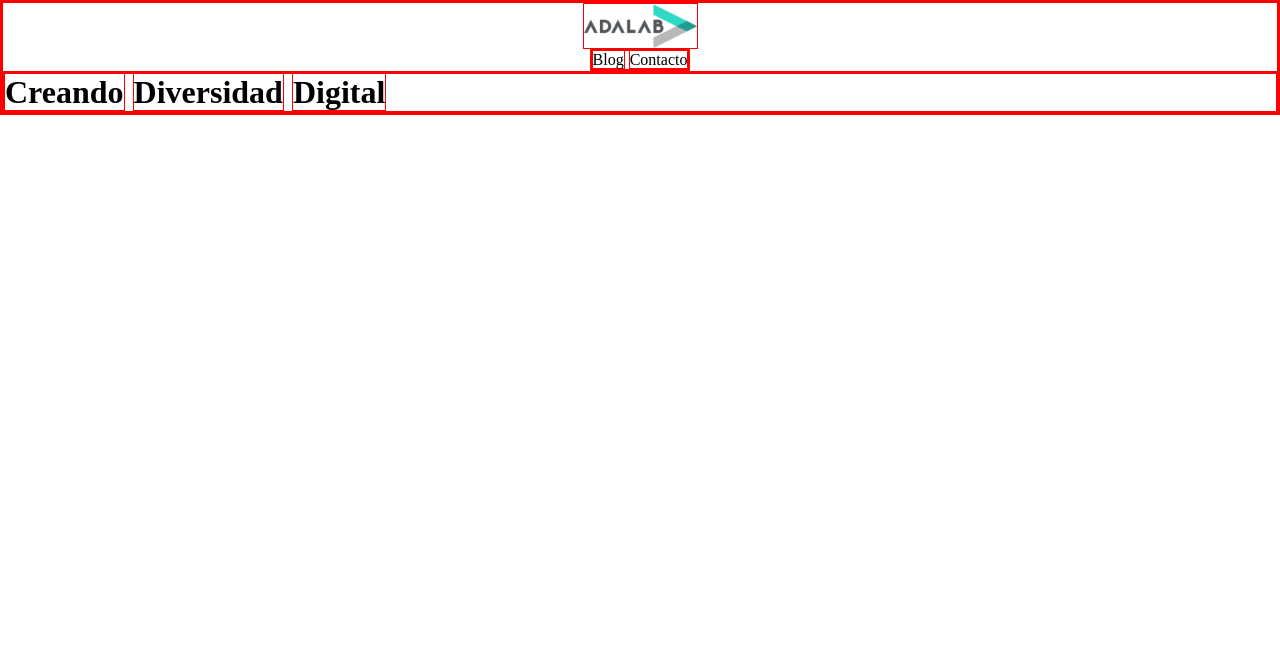
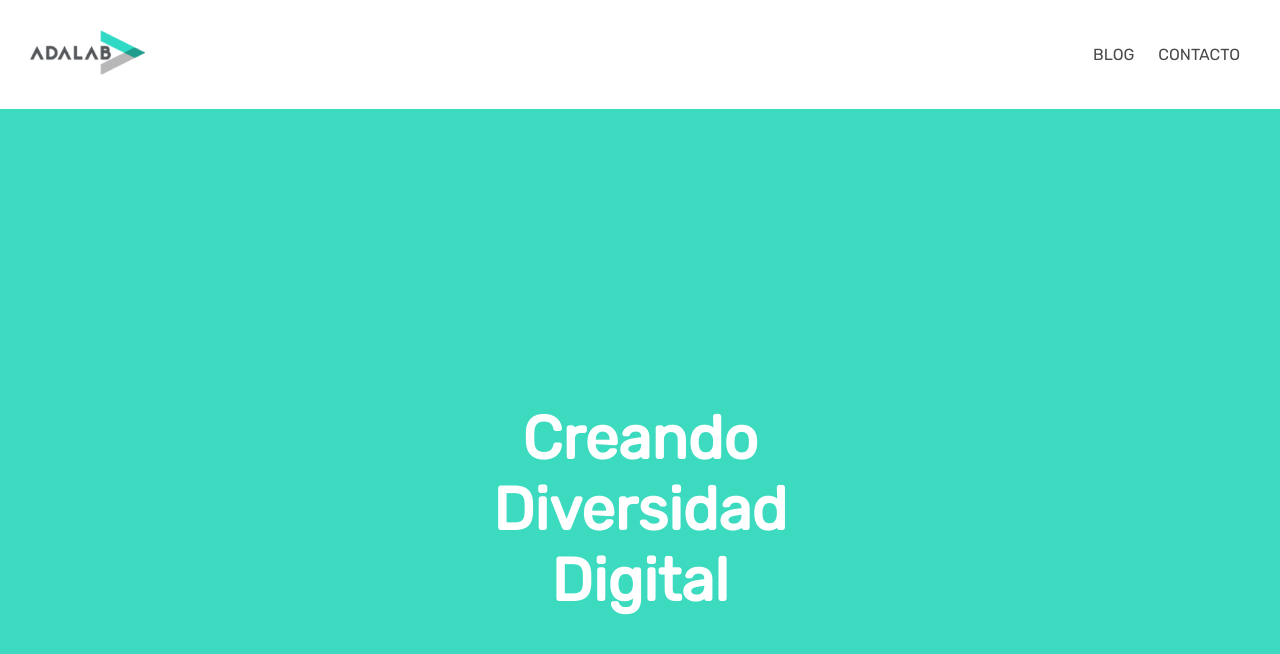
Before and after one commit to Adalab/modulo-1-evaluacion-intermedia-Carmen-ramos, a plain HTML site: page index.html in a window 1280 px wide. Drawn offline with Linux system fonts and the light colour scheme.

Commit message:
final version

```diff
--- a/index.html
+++ b/index.html
@@ -5,15 +5,21 @@
     <meta charset="UTF-8">
     <meta name="viewport" content="width=device-width, initial-scale=1.0">
     <title>Prueba intermedia Carmen Ramos</title>
-    <link rel="stylesheet" href="./style/main.css" </head>
+    <link href="https://fonts.googleapis.com/css?family=Rubik" rel="stylesheet" />
+
+    <link rel="stylesheet" href="./style/main.css">
+
+</head>
 
 <body>
     <header class="header">
-        <img class="logo" src="./logo/adalab-logo-155x61.png">
+        <a href="https://adalab.es"><img class="logo" src="./logo/adalab-logo-155x61.png" alt="Logo Adalab"></a>
+
+
         <nav>
             <ul class="item">
-                <li class="item-li">Blog</li>
-                <li class="item-li"> Contacto</li>
+                <li class="item-li">BLOG</li>
+                <li class="item-li"> CONTACTO</li>
             </ul>
         </nav>
 
--- a/style/main.css
+++ b/style/main.css
@@ -2,29 +2,70 @@
   margin: 0;
   padding: 0;
   box-sizing: border-box;
-  border: 1px solid red;
 }
-/*
+
 :root {
   --menu-color: #4a4a4a;
   --bg-color: #3cdbc0;
   --text-color: #ffffff;
+  font-family: "Rubik", sans-serif;
 }
-*/
+
 .item-li {
   list-style: none;
   display: inline;
+  padding:0 10px;
 }
 
- .logo {
-    width: 115px;
-  }
+.logo {
+  width: 115px;
+  padding: 10px 0;
+}
 
 .header {
-  /* background-color: blue;*/
   width: 100%;
-
+ /*margin-bottom: 13px;*/
+  position: fixed top;
   display: flex;
   flex-direction: column;
   justify-content: center;
   align-items: center;
+  padding:  0  0 13px 0 ;
+}
+
+.item {
+  color: var(--menu-color);
+  font-size: 16px;
+}
+
+.main {
+  height: 100vh;
+  background-color: #3cdbc0;
+  display: flex;
+  justify-content: center;
+  align-items: center;
+  font-size: 30px;
+}
+
+/*DEJO AQUI OTRA MANERA DE HACERLO QUE HE INTENTADO*/
+/*.main-text {
+  display: flex;
+  flex-direction: column;
+  justify-content: center;
+  align-items: center;
+}*/
+
+.item-h1 {
+  color: var(--text-color);
+  display: block;
+  text-align: center;
+}
+
+@media all and (min-width: 768px){
+ .header { margin-bottom: 0;
+  flex-direction: row;
+  justify-content: space-between;
+  padding: 20px 30px;
+
+  .main {font-size:40px;}
+}
```
